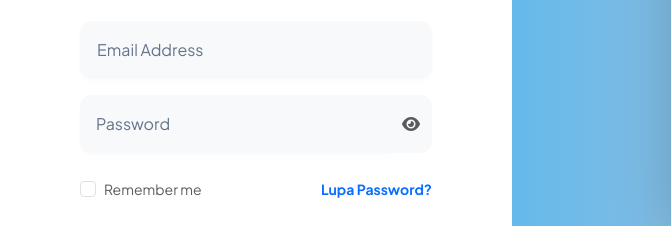
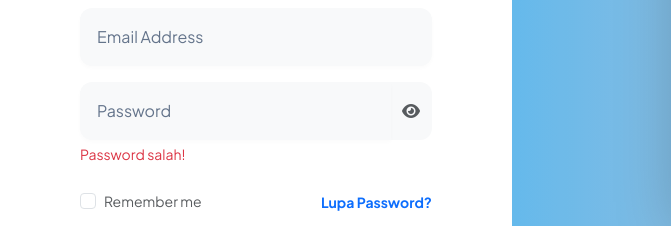
Before and after one commit to iamwisnu99/strukapp-license, a website: page index.html in a window 1280 px wide. Shown: the part 335-561 px from the top of the page, 0-671 px from the left. Drawn offline with nearby package versions, Linux system fonts and the light colour scheme; some packages are replaced by stand-ins of ours; no server answers; a script that the page names is missing.

Commit message:
Update website

```diff
--- a/index.html
+++ b/index.html
@@ -363,13 +363,19 @@
                 </div>
 
                 <div class="mb-4">
-                    <div class="form-floating input-group">
-                        <input type="password" class="form-control bg-light border-0" id="loginPassword" placeholder="Password" required style="border-radius: 12px 0 0 12px;">
-                        <label for="loginPassword">Password</label>
-                        <button class="btn btn-light border-0" type="button" onclick="togglePassword()" style="border-radius: 0 12px 12px 0;">
+                    <div class="input-group has-validation">
+
+                        <div class="form-floating is-invalid"> <input type="password" class="form-control bg-light border-0" id="loginPassword" placeholder="Password" required style="border-radius: 12px 0 0 12px;">
+                            <label for="loginPassword">Password</label>
+                        </div>
+
+                        <button class="btn btn-light border-0" type="button" onclick="togglePassword()" style="border-radius: 0 12px 12px 0; z-index: 3;">
                             <i class="fa-solid fa-eye text-muted" id="toggleIcon"></i>
                         </button>
-                        <div class="invalid-feedback" id="passwordError">Password salah!</div>
+
+                        <div class="invalid-feedback" id="passwordError">
+                            Password salah!
+                        </div>
                     </div>
                 </div>
 
@@ -716,6 +722,7 @@
         const firebaseConfig = {
             apiKey: "AIzaSyBB3BJbwwV7Qo_2LIDQn5DYwebs_NxDocE",
             authDomain: "strukmaker-3327d110.firebaseapp.com",
+            databaseURL: "https://strukmaker-3327d110-default-rtdb.asia-southeast1.firebasedatabase.app",
             projectId: "strukmaker-3327d110",
             storageBucket: "strukmaker-3327d110.firebasestorage.app",
             messagingSenderId: "486037943823",
--- a/netlify/functions/invoices.js
+++ b/netlify/functions/invoices.js
@@ -5,7 +5,7 @@ const PDFDocument = require('pdfkit');
 if (!admin.apps.length) {
     admin.initializeApp({
         credential: admin.credential.cert(JSON.parse(process.env.FIREBASE_SERVICE_ACCOUNT)),
-        databaseURL: "https://strukmaker-3327d110-default-rtdb.asia-southeast1.firebasedatabase.app"
+        databaseURL: "https://strukmaker-3327d110-default-rtdb.asia-southeast1.firebasedatabase.app/"
     });
 }
 const db = admin.database();
--- a/netlify/functions/licenses.js
+++ b/netlify/functions/licenses.js
@@ -7,7 +7,7 @@ if (!admin.apps.length) {
 
     admin.initializeApp({
       credential: admin.credential.cert(serviceAccount),
-      databaseURL: process.env.FIREBASE_DATABASE_URL
+      databaseURL: "https://strukmaker-3327d110-default-rtdb.asia-southeast1.firebasedatabase.app"
     });
   } catch (error) {
     console.error("Firebase Admin Init Error:", error);
```
